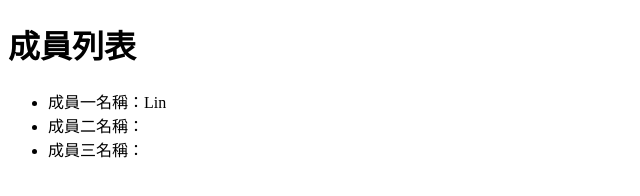
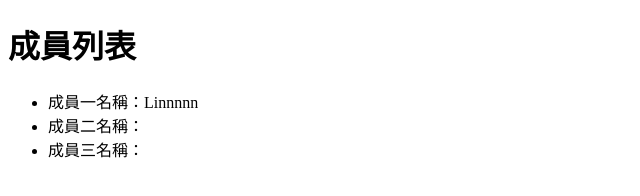
Before and after one commit to Lin4611/git-test4, a plain HTML site: page index.html in a window 1280 px wide. Shown: the full height of the page, 0-640 px from the left. Drawn offline with Linux system fonts and the light colour scheme.

Commit message:
修改成員一名字

```diff
--- a/index.html
+++ b/index.html
@@ -8,7 +8,7 @@
 <body>
     <h1>成員列表</h1>
     <ul>
-        <li>成員一名稱：Lin</li>
+        <li>成員一名稱：Linnnnn</li>
         <li>成員二名稱：</li>
         <li>成員三名稱：</li>
     </ul>
```
